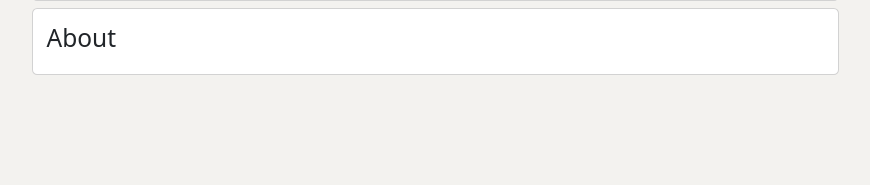
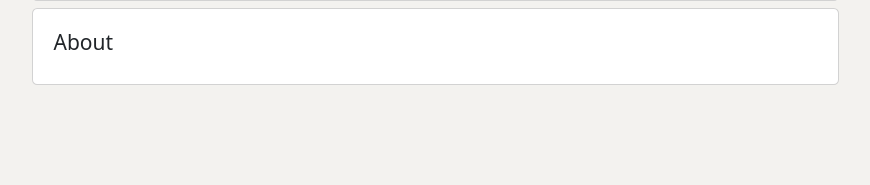
Before and after one commit to Kamalkoranga/CodeIn, a Python web app: template app/templates/user.html in a window 1280 px wide. Shown: the part 566-751 px from the top of the page, without its empty margins (44-914 px from the left). Run offline with Jinja, Linux system fonts and the light colour scheme; the template is opened without the code that fills it, so the values that code supplies are empty; some libraries are stand-ins or nearby versions.

Commit message:
about section Fixes #18

```diff
--- a/app/templates/user.html
+++ b/app/templates/user.html
@@ -141,16 +141,14 @@
             </div>
         </div>
 
-        {% if current_user == user %}
-        <div class="card mb-2 about">
+        <div class="card mb-2 about p-2">
             <div class="card-body">
-                <h3 class="card-title">About</h3>
+                <h4 class="card-title">About</h4>
                 <p class="card-text">
                     {{ user.about_me }}
                 </p>
             </div>
         </div>
-        {% endif %}
     </div>
 
     <div class="col-3 flex-fill second-col mb-2">
```
